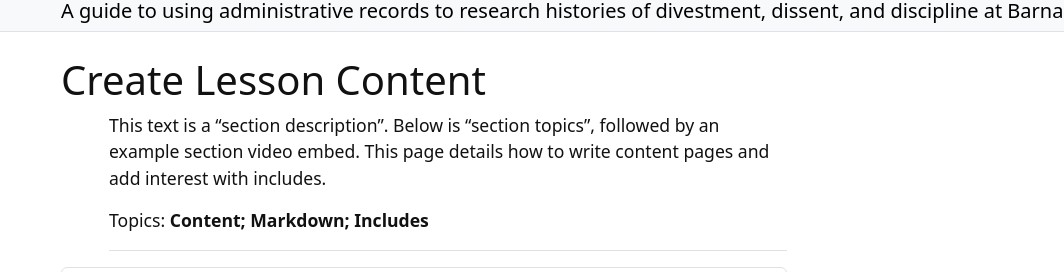
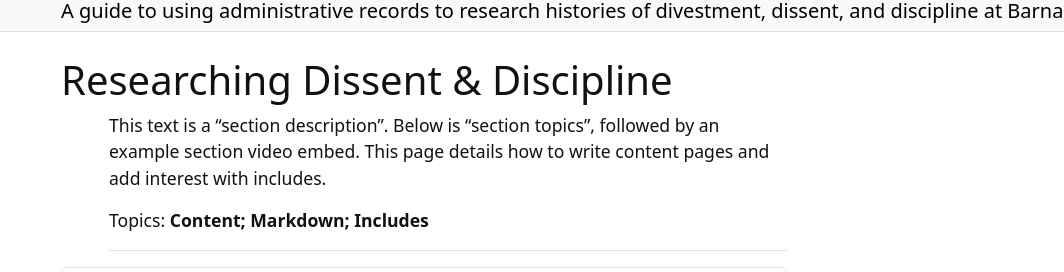
Before and after one commit to katelynautumn28/ddd-research-guide, a Jekyll site: the page built from content/3-lesson.md, in a window 1280 px wide and 900 px high, cut to the strip 121-393 px from the top of the window. Shown: the whole strip, without its empty margins (216-1280 px from the left). Built offline with Jekyll 4.4.1, drawn with Linux system fonts in a browser that asks for light colours; some of the changed text lies outside the part shown.

Commit message:
Update 3-lesson.md

```diff
--- a/content/3-lesson.md
+++ b/content/3-lesson.md
@@ -1,6 +1,6 @@
 ---
-title: Create Lesson Content
-nav: Content
+title: Researching Dissent & Discipline
+nav: Dissent & Discipline
 topics: Content; Markdown; Includes
 description: >
     This text is a "section description". Below is "section topics", followed by an example section video embed. This page details how to write content pages and add interest with includes.
```
